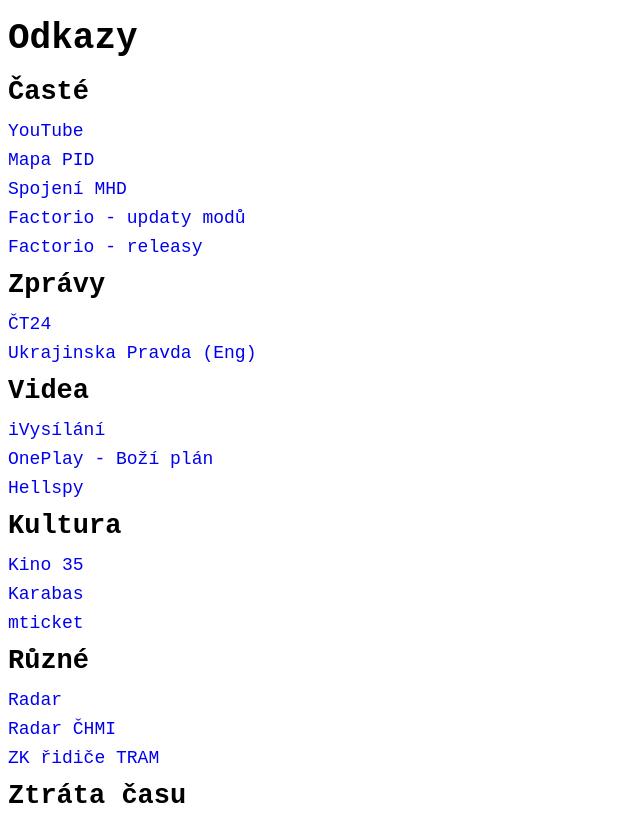
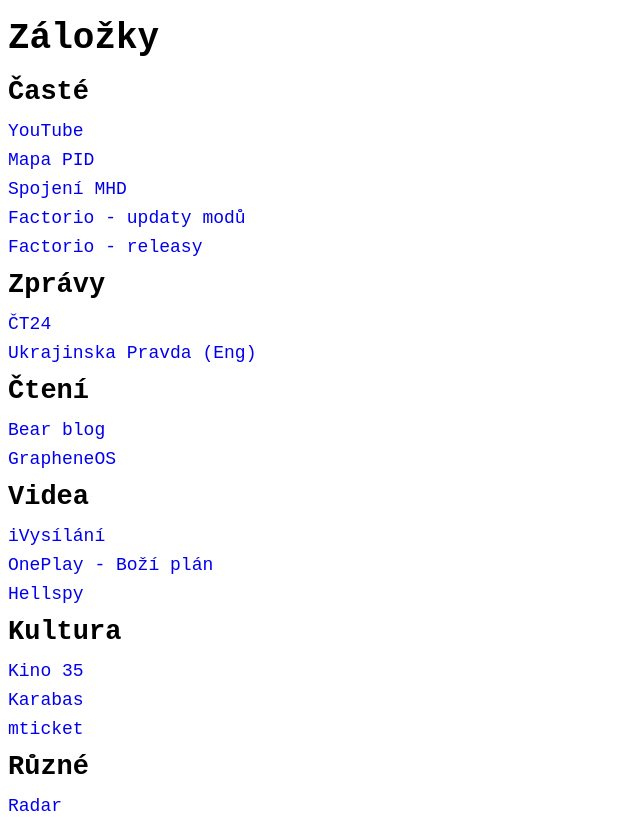
Before and after one commit to rssync/page, a plain HTML site: page index.html in a window 1280 px wide. Shown: the top 819 px of the page, without its empty margins (0-640 px from the left). Drawn offline with Linux system fonts and the light colour scheme.

Commit message:
Update index.html

```diff
--- a/index.html
+++ b/index.html
@@ -3,10 +3,10 @@
         <meta charset="UTF-8">
         <meta name="viewport" content="width=device-width, initial-scale=1.0">
          <style> p, b, pre, h1, h2, h3 { margin: 0.5em 0em; } pre { padding: 1em; font-family: PT Mono, monospace; border-radius: 0.75em; } body { margin-bottom: 95vh; } ul, ol { margin: 0px; } ul { padding-left: 2em; }  ol { padding-left: 3em; } input[type=checkbox] { height: 1.5em; width: 1.5em; } .inlineBlock { padding: 0em 0.25em; } @media (prefers-color-scheme: dark) { :root { color-scheme: dark; } a { color: rgb(158, 158, 255); } pre { background: #464646; } .inlineBlock { border: thin solid white; } } @media (prefers-color-scheme: light) { a { color: rgb(0, 0, 238); } pre { background: #f6f6f6; } .inlineBlock { border: thin solid black; } } </style>
-         <title>Oblíbené</title>
+         <title>Záložky</title>
     </head>
     <body>
-        <h1>Odkazy</h1>
+        <h1>Záložky</h1>
         <h2>Časté</h2>
             <p><a href="https://www.youtube.com/feed/subscriptions" style="text-decoration-line:none;">YouTube</a></p>
             <p><a href="https://mapa.pid.cz" style="text-decoration-line:none;">Mapa PID</a></p>
@@ -17,6 +17,10 @@
         <h2>Zprávy</h2>
             <p><a href="https://ct24.ceskatelevize.cz/" style="text-decoration-line:none;">ČT24</a></p>
             <p><a href="https://www.pravda.com.ua/eng/" style="text-decoration-line:none;">Ukrajinska Pravda (Eng)</a></p>
+        <h2>Čtení</h2></h2>
+            <p><a href="https://bearblog.dev/discover/" style="text-decoration-line:none;">Bear blog</a></p>
+        <p><a href="https://grapheneos.org/usage" style="text-decoration-line:none;">GrapheneOS</a></p>
+
 
         <h2>Videa</h2>
             <p><a href="https://www.ceskatelevize.cz/ivysilani/" style="text-decoration-line:none;">iVysílání</a></p>
```
